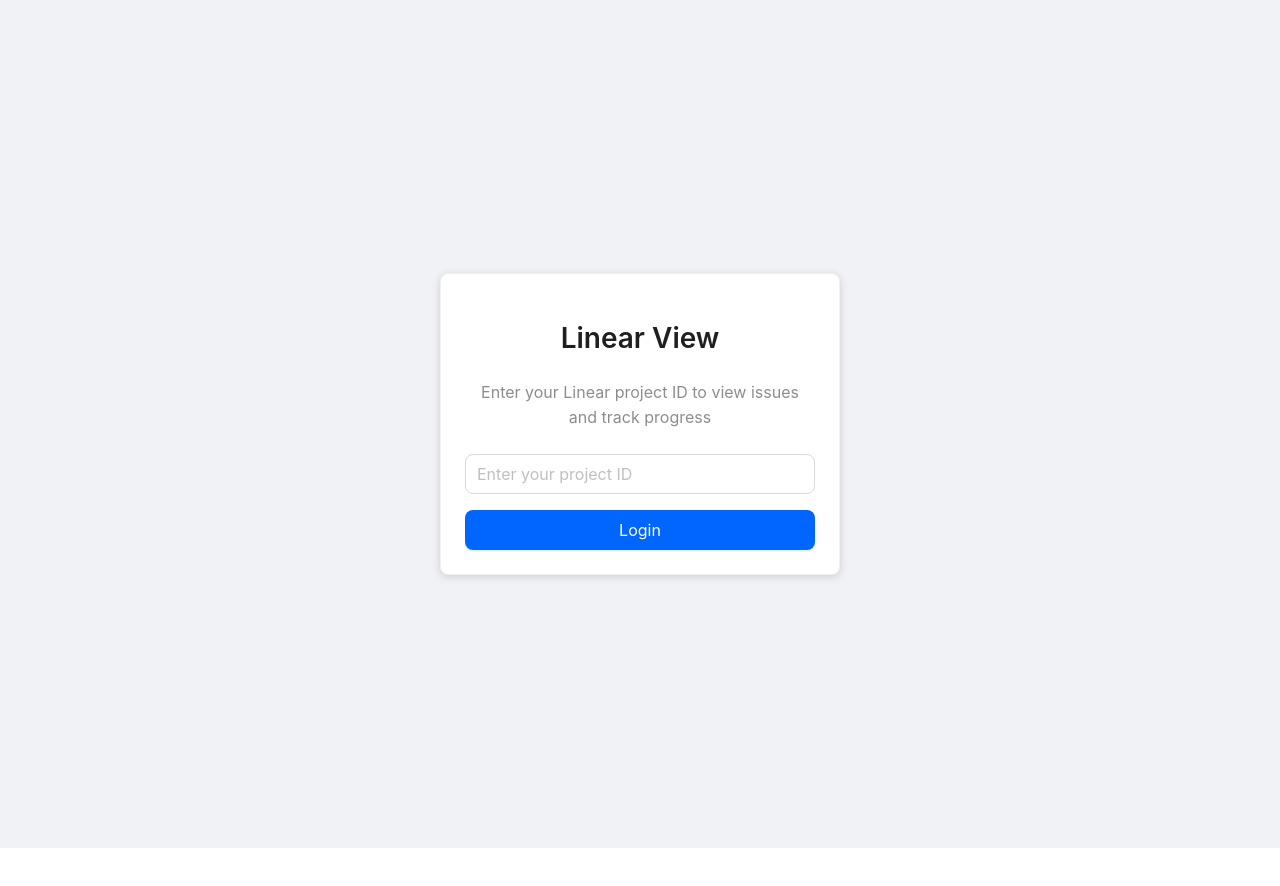
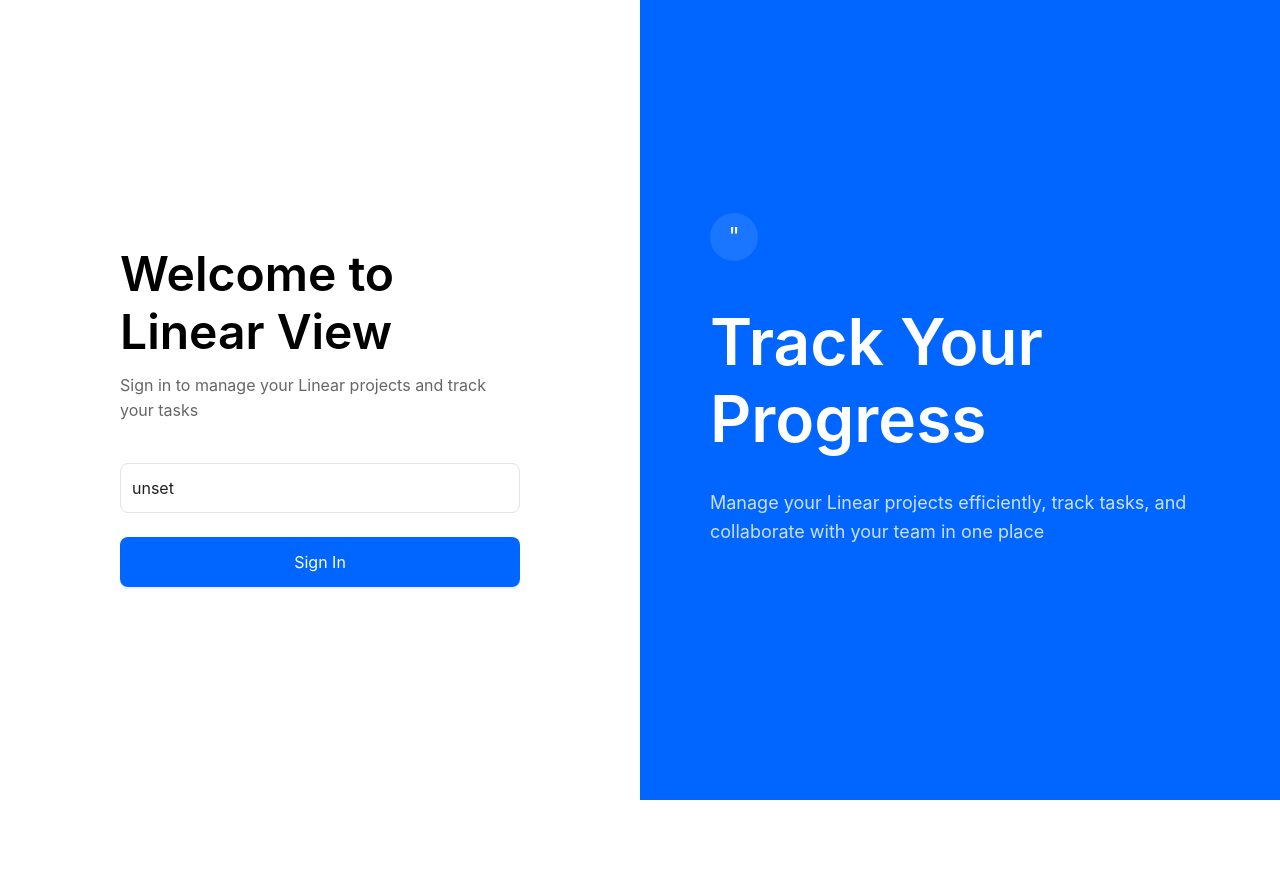
Before and after one commit to feyyazcankose/linear-customer-views, a React (Vite) app: page /login in a window 1280 px wide. Shown: the top 886 px of the page. After the commit the page ends 800 px from the top, so only its background shows below. Built offline with nearby package versions, Linux system fonts and the light colour scheme; no server answers.

Commit message:
Completed

```diff
--- a/index.html
+++ b/index.html
@@ -2,7 +2,7 @@
 <html lang="en">
   <head>
     <meta charset="UTF-8" />
-    <link rel="icon" type="image/svg+xml" href="/vite.svg" />
+    <link rel="icon" type="image/svg+xml" href="/linear.png" />
     <meta name="viewport" content="width=device-width, initial-scale=1.0" />
     <title>Linear Customer View</title>
   </head>
--- a/public/locales/en/translation.json
+++ b/public/locales/en/translation.json
@@ -22,12 +22,18 @@
   },
   "login": {
     "title": "Login - Linear View",
+    "welcome": "Welcome to Linear View",
     "form": {
       "project_id": "Project ID",
       "project_id_placeholder": "Enter your project ID",
-      "submit": "Login"
+      "submit": "Sign In"
     },
-    "description": "Enter your Linear project ID to view issues and track progress"
+    "description": "Sign in to manage your Linear projects and track your tasks",
+    "quote": {
+      "title": "Track Your Progress",
+      "description": "Manage your Linear projects efficiently, track tasks, and collaborate with your team in one place"
+    },
+    "copyright": "Copyright"
   },
   "project": {
     "title": "Project Issues",
--- a/src/App.tsx
+++ b/src/App.tsx
@@ -4,8 +4,8 @@
 import { HelmetProvider } from "react-helmet-async";
 import Footer from "./components/Footer";
 import Login from "./pages/Login";
-import Projects from "./pages/Projects";
-import ProjectIssues from "./pages/ProjectIssues";
+import Projects from "./pages/Projects"; // Assuming this is the correct import
+import ProjectIssues from "./pages/ProjectIssues"; // Assuming this is the correct import
 import Header from "./components/Header";
 import ProtectedRoute from "./components/ProtectedRoute";
 
@@ -26,61 +26,57 @@
           style={{
             minHeight: "100vh",
             position: "relative",
-            paddingBottom: "60px",
+            // paddingBottom: "60px",
             background: isDarkMode ? "#141414" : "#fff",
           }}
         >
           <Routes>
-            {/* Public route */}
+            <Route path="/login" element={<Login />} />
             <Route
-              path="/login"
+              path="/"
               element={
                 <ProtectedRoute>
-                  <Login />
-                </ProtectedRoute>
-              }
-            />
+                  {(() => {
+                    const projectAccess = localStorage.getItem('projectAccess');
+                    const defaultTeamId = import.meta.env.VITE_TEAM_ID || '';
 
-            {/* Protected routes */}
-            <Route
-              path="/projects"
-              element={
-                <ProtectedRoute requireAll>
-                  <>
-                    <Header />
-                    <Projects />
-                    <Footer />
-                  </>
+                    // VITE_TEAM_ID ile giriş yapılmışsa projects'e git
+                    if (projectAccess === defaultTeamId) {
+                      return <Navigate to="/projects" replace />;
+                    }
+
+                    // Başka bir ID ile giriş yapılmışsa o projenin detayına git
+                    if (projectAccess) {
+                      return <Navigate to={`/projects/${projectAccess}`} replace />;
+                    }
+
+                    // Giriş yapılmamışsa login'e git
+                    return <Navigate to="/login" replace />;
+                  })()}
                 </ProtectedRoute>
               }
             />
             <Route
-              path="/project/:projectId/issues"
+              path="/projects"
               element={
                 <ProtectedRoute>
-                  <>
-                    <Header />
-                    <ProjectIssues />
-                    <Footer />
-                  </>
+                  <Header />
+                  <Projects />
+                  <Footer />
                 </ProtectedRoute>
               }
             />
-            {/* <Route
-              path="/project/:projectId/request"
+            <Route
+              path="/projects/:projectId"
               element={
                 <ProtectedRoute>
-                  <>
-                    <Header />
-                    <CustomerRequest />
-                    <Footer />
-                  </>
+                  <Header />
+                  <ProjectIssues />
+                  <Footer />
                 </ProtectedRoute>
               }
-            /> */}
-
-            {/* Default redirect */}
-            <Route path="/" element={<Navigate to="/projects" replace />} />
+            />
+            <Route path="*" element={<Navigate to="/" replace />} />
           </Routes>
         </div>
       </BrowserRouter>
--- a/src/components/ProtectedRoute.tsx
+++ b/src/components/ProtectedRoute.tsx
@@ -1,49 +1,37 @@
-import React, { useEffect } from 'react';
-import { Navigate, useLocation, useNavigate } from 'react-router-dom';
+import React from 'react';
+import { Navigate, useLocation } from 'react-router-dom';
 
 interface ProtectedRouteProps {
   children: React.ReactNode;
-  requireAll?: boolean;
 }
 
-const ProtectedRoute: React.FC<ProtectedRouteProps> = ({ children, requireAll = false }) => {
+const ProtectedRoute: React.FC<ProtectedRouteProps> = ({ children }) => {
+  const projectId = localStorage.getItem('projectAccess');
+  const defaultTeamId = import.meta.env.VITE_TEAM_ID || '';
   const location = useLocation();
-  const navigate = useNavigate();
-  const projectAccess = localStorage.getItem('projectAccess');
 
-  useEffect(() => {
-    // Eğer giriş yapılmamışsa
-    if (!projectAccess) {
-      navigate('/login', { replace: true });
-      return;
-    }
-
-    // Eğer tüm projelere erişim gerekiyorsa ve kullanıcının bu yetkisi yoksa
-    if (requireAll && projectAccess !== 'all') {
-      navigate('/login', { replace: true });
-      return;
-    }
-
-    // Eğer belirli bir projeye erişim kontrol ediliyorsa
-    if (!requireAll && projectAccess !== 'all') {
-      const projectId = location.pathname.split('/')[2];
-      if (projectId && projectId !== projectAccess) {
-        navigate('/login', { replace: true });
-      }
-    }
-  }, [location.pathname, projectAccess, requireAll, navigate]);
-
-  // Login sayfasında değilsek ve giriş yapılmamışsa
-  if (!projectAccess && location.pathname !== '/login') {
+  // Eğer hiç giriş yapılmamışsa login'e yönlendir
+  if (!projectId) {
     return <Navigate to="/login" replace />;
   }
 
-  // Giriş yapılmışsa ve login sayfasındaysak
-  if (projectAccess && location.pathname === '/login') {
-    if (projectAccess === 'all') {
-      return <Navigate to="/projects" replace />;
-    } else {
-      return <Navigate to={`/project/${projectAccess}/issues`} replace />;
+  // VITE_TEAM_ID ile giriş yapılmışsa tüm sayfalara erişim ver
+  if (projectId === defaultTeamId) {
+    return <>{children}</>;
+  }
+
+  // Projects sayfasına erişim kontrolü
+  if (location.pathname === '/projects') {
+    // VITE_TEAM_ID ile giriş yapılmamışsa projenin detayına yönlendir
+    return <Navigate to={`/projects/${projectId}`} replace />;
+  }
+
+  // Proje detay sayfası için kontrol
+  if (location.pathname.startsWith('/projects/')) {
+    const urlProjectId = location.pathname.split('/')[2];
+    // Eğer URL'deki proje ID'si ile giriş yapılan ID eşleşmiyorsa login'e yönlendir
+    if (urlProjectId !== projectId) {
+      return <Navigate to="/login" replace />;
     }
   }
 
--- a/src/pages/Login.tsx
+++ b/src/pages/Login.tsx
@@ -1,47 +1,61 @@
-import React, { useState } from 'react';
-import { Card, Input, Button, Typography, message, Space } from 'antd';
+import React, { useState, useEffect } from 'react';
+import { Input, Button, Typography, Layout, Form, Alert } from 'antd';
 import { useNavigate } from 'react-router-dom';
 import { checkProjectExists } from '../services/linearClient';
+import { useTranslation } from 'react-i18next';
 import { Helmet } from 'react-helmet-async';
-import { useTranslation } from 'react-i18next';
 import { useTheme } from '../context/ThemeContext';
+import { LoadingOutlined } from '@ant-design/icons';
 
 const { Title, Text } = Typography;
 
 const Login: React.FC = () => {
-  const [projectId, setProjectId] = useState('');
   const [loading, setLoading] = useState(false);
+  const [error, setError] = useState<string | null>(null);
+  const [isMobile, setIsMobile] = useState(window.innerWidth <= 768);
   const navigate = useNavigate();
   const { t } = useTranslation();
   const { isDarkMode } = useTheme();
-  const isMobile = window.innerWidth <= 768;
+  const [form] = Form.useForm();
+  const defaultTeamId = import.meta.env.VITE_TEAM_ID || '';
 
-  const handleLogin = async () => {
-    if (!projectId.trim()) {
-      message.error(t('common.error.project_id_missing'));
-      return;
+  useEffect(() => {
+    const handleResize = () => {
+      setIsMobile(window.innerWidth <= 768);
+    };
+
+    window.addEventListener('resize', handleResize);
+    return () => window.removeEventListener('resize', handleResize);
+  }, []);
+
+  useEffect(() => {
+    if (defaultTeamId) {
+      form.setFieldsValue({ projectId: defaultTeamId });
     }
+  }, [defaultTeamId, form]);
 
+  const handleSubmit = async (values: { projectId: string }) => {
     setLoading(true);
-    try {
-      if (projectId === import.meta.env.VITE_TEAM_ID) {
-        localStorage.setItem('projectAccess', 'all');
-        message.success(t('common.success.login_full_access'));
+    setError(null);
+
+    // Eğer girilen ID, env'deki ID ile aynıysa projects sayfasına yönlendir
+    if (values.projectId === defaultTeamId) {
+      localStorage.setItem('projectAccess', values.projectId);
       navigate('/projects');
       return;
     }
 
-      const exists = await checkProjectExists(projectId);
+    // Değilse normal kontrol yap ve proje detayına yönlendir
+    try {
+      const exists = await checkProjectExists(values.projectId);
       if (exists) {
-        localStorage.setItem('projectAccess', projectId);
-        message.success(t('common.success.login'));
-        navigate('/projects');
+        localStorage.setItem('projectAccess', values.projectId);
+        navigate(`/projects/${values.projectId}`);
       } else {
-        message.error(t('common.error.project_not_found'));
+        setError(t('common.error.project_not_found'));
       }
     } catch (error) {
-      console.error('Error verifying project access:', error);
-      message.error(t('common.error.failed_verify'));
+      setError(t('common.error.failed_verify'));
     } finally {
       setLoading(false);
     }
@@ -51,62 +65,149 @@
     <>
       <Helmet>
         <title>{t('login.title')}</title>
-        <link rel="icon" type="image/png" href="/linear-logo.png" />
       </Helmet>
 
+      <Layout style={{
+        minHeight: '100%',
+        height: '100vh',
+        background: isDarkMode ? '#0A0A0A' : '#fff',
+      }}>
         <div style={{
-        minHeight: '100vh',
+          display: 'grid',
+          gridTemplateColumns: isMobile ? '1fr' : '1fr 1fr',
+          height: '100vh',
+          margin: '0 auto',
+          width: '100%'
+        }}>
+          {/* Sol Taraf - Login Formu */}
+          <div style={{
+            padding: isMobile ? '24px' : '40px',
             display: 'flex',
-        justifyContent: 'center',
-        alignItems: 'center',
-        padding: isMobile ? '16px' : '24px',
-        background: isDarkMode ? '#141414' : '#f0f2f5'
+            flexDirection: 'column',
+            justifyContent: 'center'
           }}>
-        <Card style={{
-          width: isMobile ? '100%' : '400px',
-          background: isDarkMode ? '#1f1f1f' : '#fff',
-          borderRadius: '8px',
-          boxShadow: '0 2px 8px rgba(0,0,0,0.15)'
+            <div style={{
+              maxWidth: isMobile ? '100%' : '400px',
+              width: '100%',
+              margin: '0 auto'
             }}>
-          <Space direction="vertical" size="large" style={{ width: '100%', textAlign: 'center' }}>
-            <Title level={2} style={{
-              marginBottom: 0,
-              fontSize: isMobile ? '24px' : '28px',
-              color: isDarkMode ? '#fff' : undefined
+              <Title level={1} style={{
+                fontSize: isMobile ? '32px' : '48px',
+                marginBottom: '12px',
+                color: isDarkMode ? '#fff' : '#000'
               }}>
-              Linear View
+                {t('login.welcome')}
               </Title>
-
-            <Text type="secondary" style={{
+              <Text style={{
+                fontSize: isMobile ? '14px' : '16px',
+                color: isDarkMode ? '#999' : '#666',
                 display: 'block',
-              fontSize: isMobile ? '14px' : '16px'
+                marginBottom: isMobile ? '24px' : '40px'
               }}>
                 {t('login.description')}
               </Text>
 
-            <Space direction="vertical" size="middle" style={{ width: '100%' }}>
+              <Form
+                form={form}
+                onFinish={handleSubmit}
+                layout="vertical"
+                requiredMark={false}
+                initialValues={{ projectId: defaultTeamId }}
+              >
+                <Form.Item
+                  name="projectId"
+                  rules={[{ required: true, message: t('common.error.project_id_missing') }]}
+                >
                   <Input
                     placeholder={t('login.form.project_id_placeholder')}
-                value={projectId}
-                onChange={(e) => setProjectId(e.target.value)}
-                onPressEnter={handleLogin}
-                size={isMobile ? 'middle' : 'large'}
-                style={{ width: '100%' }}
+                    size="large"
+                    style={{
+                      height: isMobile ? '44px' : '50px',
+                      borderRadius: '8px',
+                      background: isDarkMode ? '#1A1A1A' : '#fff',
+                      borderColor: isDarkMode ? '#333' : '#E5E5E5',
+                      fontSize: isMobile ? '14px' : '16px'
+                    }}
                   />
+                </Form.Item>
 
+                <Form.Item style={{ marginBottom: error ? '16px' : '0' }}>
                   <Button
                     type="primary"
-                onClick={handleLogin}
-                loading={loading}
-                size={isMobile ? 'middle' : 'large'}
-                style={{ width: '100%' }}
+                    htmlType="submit"
+                    size="large"
+                    block
+                    style={{
+                      height: isMobile ? '44px' : '50px',
+                      borderRadius: '8px',
+                      background: '#0066FF',
+                      fontSize: isMobile ? '14px' : '16px',
+                      border: 'none'
+                    }}
+                    icon={loading && <LoadingOutlined />}
                   >
                     {t('login.form.submit')}
                   </Button>
-            </Space>
-          </Space>
-        </Card>
+                </Form.Item>
+
+                {error && (
+                  <Alert
+                    message={error}
+                    type="error"
+                    showIcon
+                    style={{ borderRadius: '8px' }}
+                  />
+                )}
+              </Form>
             </div>
+          </div>
+
+          {/* Sağ Taraf - Quote (Sadece masaüstünde görünür) */}
+          {!isMobile && (
+            <div style={{
+              background: '#0066FF',
+              padding: '40px',
+              display: 'flex',
+              alignItems: 'center',
+              justifyContent: 'center',
+              color: '#fff'
+            }}>
+              <div style={{ maxWidth: '500px' }}>
+                <div style={{
+                  width: '48px',
+                  height: '48px',
+                  borderRadius: '50%',
+                  background: 'rgba(255, 255, 255, 0.1)',
+                  display: 'flex',
+                  alignItems: 'center',
+                  justifyContent: 'center',
+                  marginBottom: '24px',
+                  fontSize: '24px'
+                }}>
+                  "
+                </div>
+                <Title level={1} style={{
+                  color: '#fff',
+                  fontSize: '64px',
+                  lineHeight: '1.2',
+                  marginBottom: '32px'
+                }}>
+                  {t('login.quote.title')}
+                </Title>
+                <Text style={{
+                  color: 'rgba(255, 255, 255, 0.8)',
+                  fontSize: '18px',
+                  lineHeight: '1.6',
+                  display: 'block',
+                  marginBottom: '40px'
+                }}>
+                  {t('login.quote.description')}
+                </Text>
+              </div>
+            </div>
+          )}
+        </div>
+      </Layout>
     </>
   );
 };
--- a/src/pages/Projects.tsx
+++ b/src/pages/Projects.tsx
@@ -80,7 +80,7 @@
   );
 
   const handleCardClick = (projectId: string) => {
-    navigate(`/project/${projectId}/issues`);
+    navigate(`/projects/${projectId}`);
   };
 
   const toggleDescription = (projectId: string, e: React.MouseEvent) => {
--- a/src/services/linearClient.ts
+++ b/src/services/linearClient.ts
@@ -138,7 +138,10 @@
   try {
     // Proje erişim kontrolü
     const projectAccess = localStorage.getItem('projectAccess');
-    if (projectAccess !== 'all' && projectAccess !== projectId) {
+    const defaultTeamId = import.meta.env.VITE_TEAM_ID || '';
+
+    // VITE_TEAM_ID ile giriş yapılmışsa veya projenin sahibiyse erişim ver
+    if (projectAccess !== defaultTeamId && projectAccess !== projectId) {
       throw new Error('No access to this project');
     }
 
```
Also changed, not shown: public/locales/tr/translation.json (+7 -1 lines), public/linear.png (added). Lines whose indentation alone changed are shown as unchanged.
